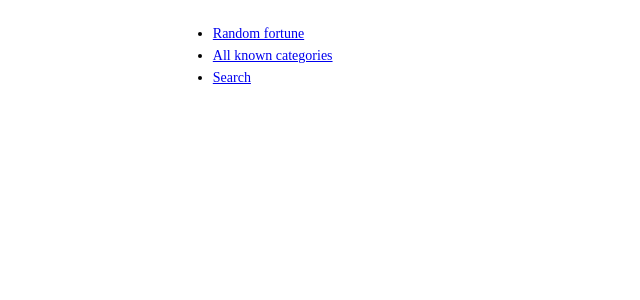
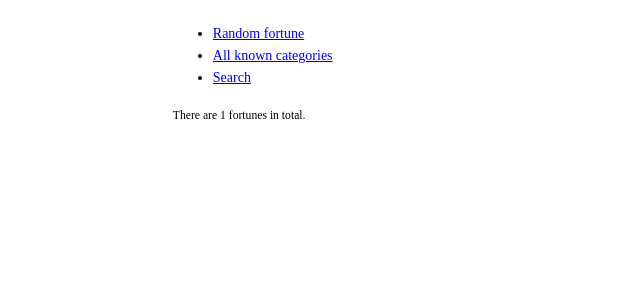
Before and after one commit to dmerejkowsky/pyfortunes, a Flask app: template pyfortunes/templates/index.html in a window 1280 px wide. Shown: the part 146-446 px from the top of the page, without its empty margins (0-640 px from the left). Run offline with Flask 2, Linux system fonts and the light colour scheme; the template is opened without the code that fills it: most values are stand-ins (such as "Sample title", 1, 10 or a date in 2020); parts of the project's set-up code (start-up, migrations or seed data) failed here and were passed over; some web fonts are replaced.

Commit message:
Add a nice fortune count

```diff
--- a/pyfortunes/server.py
+++ b/pyfortunes/server.py
@@ -41,7 +41,9 @@ def iter_all_fortunes():
 
 @app.route("/")
 def index():
-    return render_template("index.html")
+    total = sum(len(FORTUNES[c]) for c in FORTUNES.keys())
+    total_str = "{:,}".format(total)
+    return render_template("index.html", total_str=total_str)
 
 @app.route("/reload")
 def reload():
--- a/pyfortunes/templates/index.html
+++ b/pyfortunes/templates/index.html
@@ -7,4 +7,8 @@
   <li><a href="{{ url_for("show_categories") }}">All known categories</a></li>
   <li><a href="{{ url_for("search") }}">Search</a></li>
 </ul>
+
+<p>
+  <small>There are {{total_str}} fortunes in total.</small>
+</p>
 {% endblock %}
```
